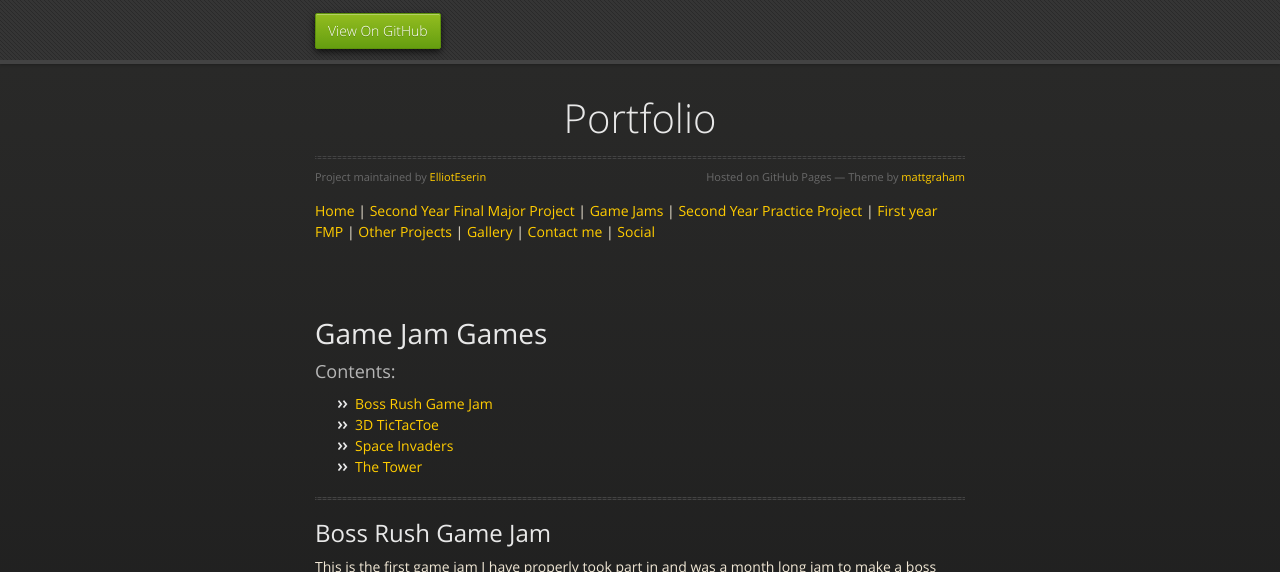
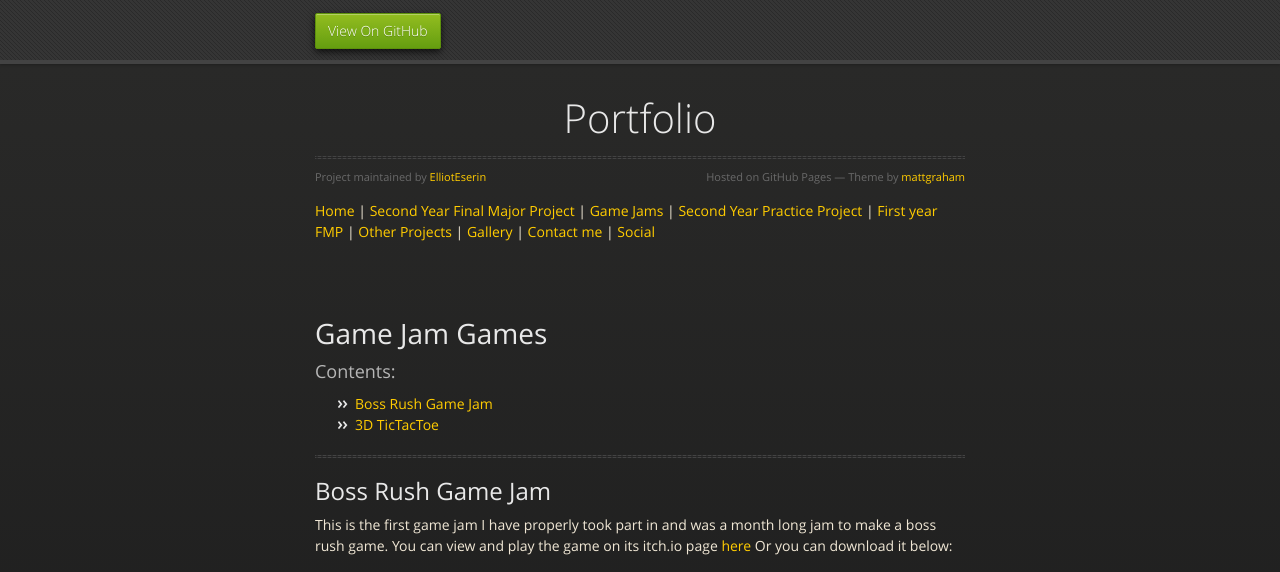
Before and after one commit to ElliotEserin/Portfolio, a Jekyll site: the page built from GameJams.md, in a window 1280 px wide and 963 px high, cut to the strip 0-572 px from the top of the window. Built offline with Jekyll 4.4.1, drawn with Linux system fonts in a browser that asks for light colours; our own code applies the rules of GitHub Pages for plain Markdown files; the repository's description, which GitHub fills in, is left out.

Commit message:
Update GameJams.md

```diff
--- a/GameJams.md
+++ b/GameJams.md
@@ -7,18 +7,12 @@
   <li>
     <a href="#ticTacToe"> 3D TicTacToe </a>
   </li>
-  <li>
-    <a href="#space"> Space Invaders </a>
-  </li>
-  <li>
-    <a href="#tower"> The Tower </a>
-  </li>
 </ul>
 <hr>
 <a id="BossRush"></a>
 <h2> Boss Rush Game Jam </h2>
 This is the first game jam I have properly took part in and was a month long jam to make a boss rush game.
-You can view and play the game on its itch.io page [here](https://nullreference.itch.io/dreamers-tower)
+You can view and play the game on its itch.io page [here](https://itch.io/jam/boss-rush-jam-2021/rate/1144966)
 Or you can download it below:
 <iframe frameborder="0" src="https://itch.io/embed/1144966" width="552" height="167"><a href="https://nullreference.itch.io/dreamers-tower">Dreamers Tower by NullReference</a></iframe>
 I had several minor setbacks, including a week holiday in which I didn't have internet (or a computer) however I still tried my best to make a finished product and I am proud of it even if its not exactly what I imagined at the beginning.
```
